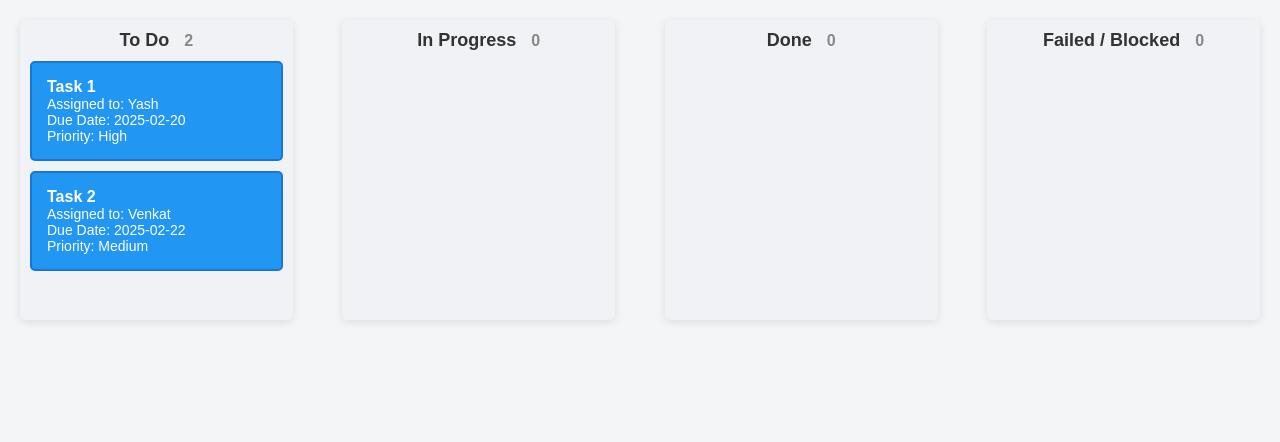
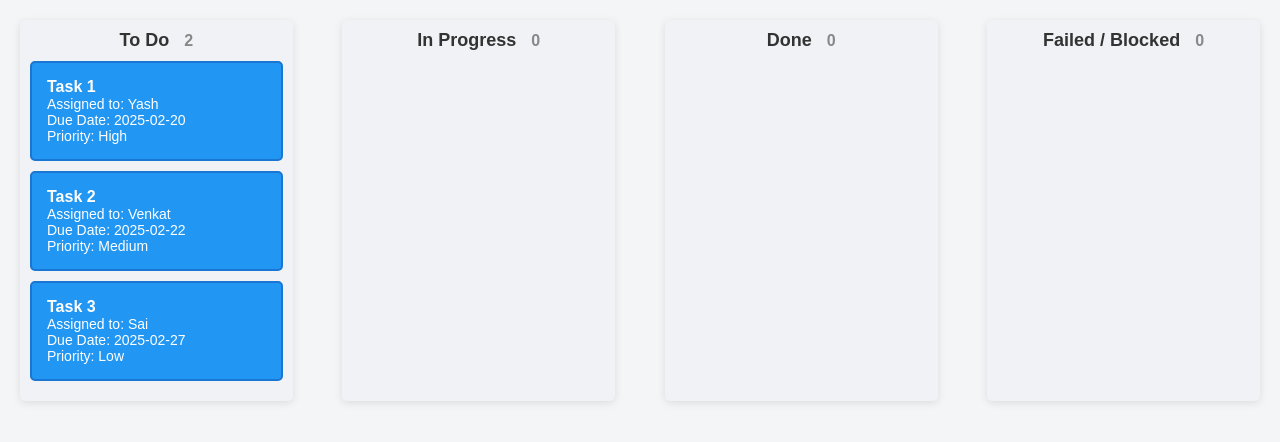
Before and after one commit to gvsy2001/jira-dashboard-clone, a plain HTML site: page index.html in a window 1280 px wide. Drawn offline with Linux system fonts and the light colour scheme.

Commit message:
Changes in Task Card

```diff
--- a/index.html
+++ b/index.html
@@ -25,6 +25,12 @@
                 <p>Due Date: 2025-02-22</p>
                 <p>Priority: Medium</p>
             </div>
+            <div class="card" draggable="true" ondragstart="drag(event)" id="task3">
+                <h3>Task 3</h3>
+                <p>Assigned to: Sai</p>
+                <p>Due Date: 2025-02-27</p>
+                <p>Priority: Low</p>
+            </div>
         </div>
 
         <div class="column" id="inProgress" ondrop="drop(event)" ondragover="allowDrop(event)">
```
